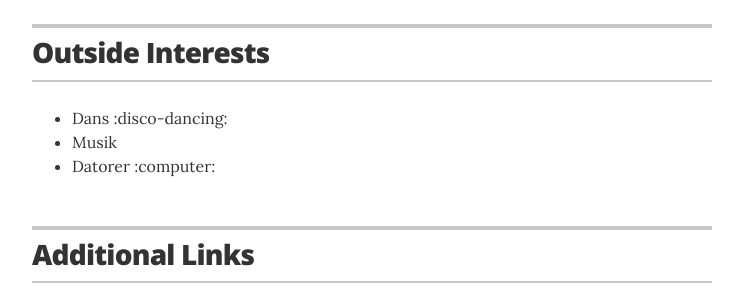
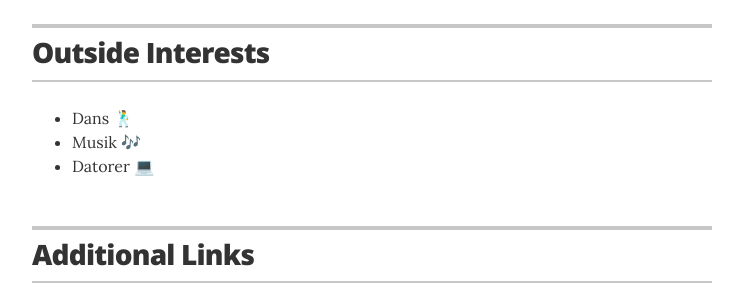
Before and after one commit to pownas/CV, a Jekyll site: the page built from index.html, in a window 1280 px wide. Shown: the part 1877-2177 px from the top of the page, without its empty margins (268-1011 px from the left). Built offline with Jekyll 4.4.1, drawn with Linux system fonts in a browser that asks for light colours.

Commit message:
Updatering av emojis

```diff
--- a/_data/interests.yml
+++ b/_data/interests.yml
@@ -1,4 +1,4 @@
 # Interests
-- description: "Dans :disco-dancing:"
-- description: "Musik"
-- description: "Datorer :computer:"
+- description: "Dans 🕺"
+- description: "Musik 🎶"
+- description: "Datorer 💻"
```
